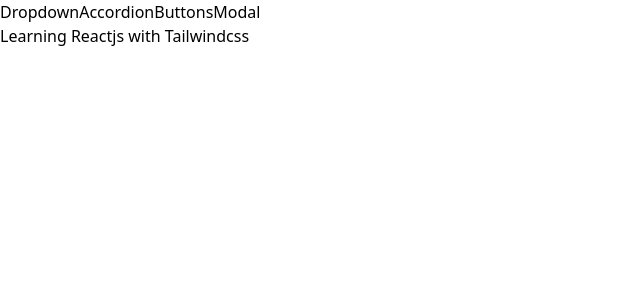
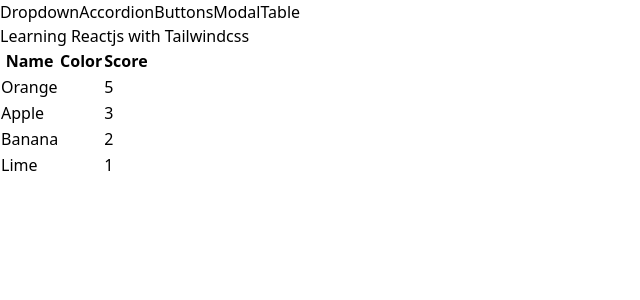
Before and after one commit to aogallo/reacts-tailwindcss-redux, a React (Vite) app: page /table in a window 1280 px wide. Shown: the top 300 px of the page, without its empty margins (0-640 px from the left). Built offline with nearby package versions, Linux system fonts and the light colour scheme.

Commit message:
Table component create config for the table to be more dynamic

```diff
--- a/src/App.tsx
+++ b/src/App.tsx
@@ -4,6 +4,7 @@
 import ButtonPage from './pages/ButtonPage'
 import DropdownPage from './pages/DropdownPage'
 import ModalPage from './pages/ModalPage'
+import TablePage from './pages/TablePage'
 
 function App() {
   return (
@@ -25,6 +26,9 @@
         <Route path='/modal'>
           <ModalPage />
         </Route>
+        <Route path='/table'>
+          <TablePage />
+        </Route>
       </div>
     </div>
   )
--- a/src/components/Sidebar.tsx
+++ b/src/components/Sidebar.tsx
@@ -17,6 +17,10 @@
     {
       label: 'Modal',
       path: '/modal',
+    },
+    {
+      label: 'Table',
+      path: '/table',
     },
   ]
 
--- /dev/null
+++ b/src/components/Table.tsx
@@ -0,0 +1,46 @@
+import { ReactElement } from "react"
+
+export type RowType = {
+  name: string
+  color: string
+  score: number
+}
+
+type ConfigType = {
+  label: string
+  render?: (row: RowType) => string | ReactElement | number
+}
+
+type TableProps = {
+  data: RowType[]
+  config: ConfigType[]
+}
+
+const Table = ({ data, config }: TableProps) => {
+  const renderedHeaders = config.map((column) => <th>{column.label}</th>)
+
+  const renderedRows = data.map((fruit) => {
+    const renderedCells = config.map((column) => {
+      return <td key={column.label} className="p-3">{column.render?.(fruit)}</td>
+    })
+
+    return (
+      <tr key={fruit.name} className="border-b">
+        {renderedCells}
+      </tr>
+    )
+  })
+
+  return <table className="table-auto border-spacing-2">
+    <thead>
+      <tr className="border-b-2">
+        {renderedHeaders}
+      </tr>
+    </thead>
+    <tbody>
+      {renderedRows}
+    </tbody>
+  </table>
+}
+
+export default Table
--- /dev/null
+++ b/src/pages/TablePage.tsx
@@ -0,0 +1,24 @@
+import Table, { RowType } from "../components/Table"
+
+const TablePage = () => {
+  const fruits = [
+    { name: 'Orange', color: 'bg-orange-500', score: 5 },
+    { name: 'Apple', color: 'bg-red-500', score: 3 },
+    { name: 'Banana', color: 'bg-yellow-500', score: 2 },
+    { name: 'Lime', color: 'bg-green-500', score: 1 },
+  ]
+
+  const config = [
+    { label: 'Name', render: (fruit: RowType) => fruit.name },
+    { label: 'Color', render: (fruit: RowType) =>
+    <div className={`p-3 m-2 ${fruit.color}`}></div>
+ },
+  { label: 'Score', render: (fruit: RowType) => fruit.score },
+  ]
+
+return <div>
+  <Table data={fruits} config={config} />
+</div>
+}
+
+export default TablePage
```
